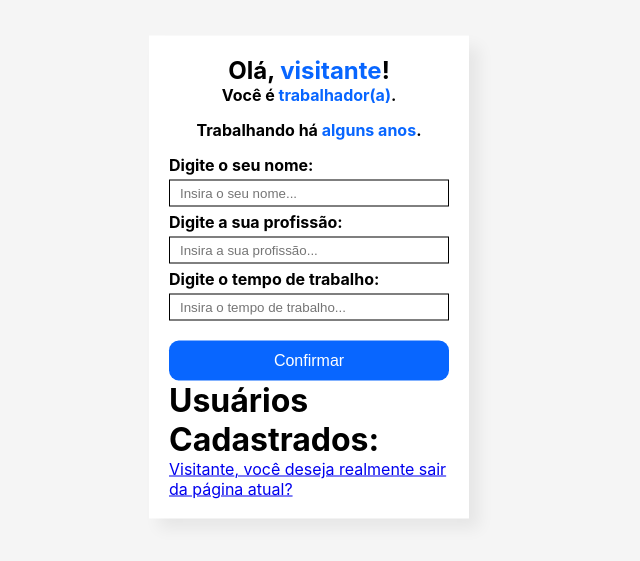
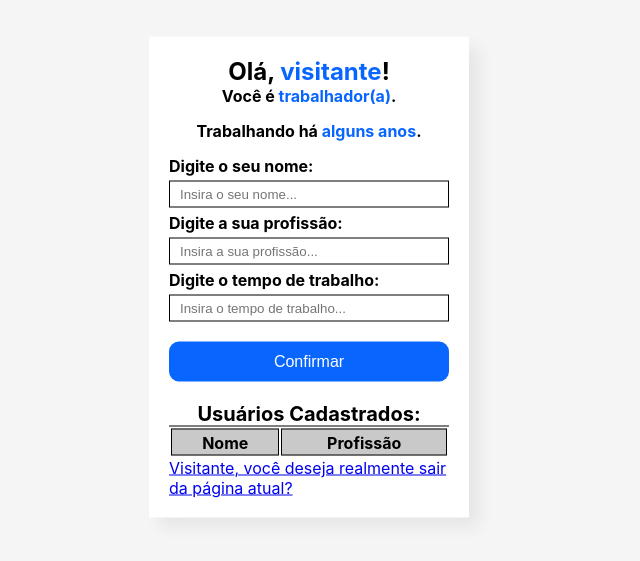
Before and after one commit to Joa0Gustav0/ReactJS, a React (Create React App) app in the folder ex002/: page / in a window 1280 px wide. Shown: the part 123-684 px from the top of the page, without its empty margins (331-971 px from the left). Built offline with nearby package versions, Linux system fonts and the light colour scheme.

Commit message:
📚 Studying React

```diff
--- a/ex002/src/App.css
+++ b/ex002/src/App.css
@@ -3,6 +3,9 @@
   padding: 0;
   user-select: none;
   box-sizing: border-box;
+}
+::-webkit-scrollbar{
+  display: none;
 }
 body{
   position: relative;
--- a/ex002/src/components/UsersList.js
+++ b/ex002/src/components/UsersList.js
@@ -1,13 +1,29 @@
+import styles from './styles/UsersList.module.css'
+
 export default function UserList({usersArray}){
+    console.log(usersArray)
     return(
         <>
-            <h1>Usuários Cadastrados:</h1>
-            {
-                    usersArray.map((currentUser) => (
-                        <p>Name: {currentUser.name} | Job: {currentUser.job}</p>
-                    ))
-            }
-            {console.log(usersArray)}
+            <h1 className={styles.title}>Usuários Cadastrados:</h1>
+            <table className={styles.usersBox}>
+                <thead>
+                    <tr>
+                        <th className={styles.usersBox__title} key="name-title">Nome</th>
+                        <th className={styles.usersBox__title}>Profissão</th>
+                    </tr>
+                </thead>
+                <tbody>
+                    {usersArray.length > 0 && (
+                        usersArray.map((currentUser, currentI) => (
+
+                            <tr key={currentUser.name + currentI}>
+                                <td className={styles.usersBox__data}>{currentUser.name}</td>
+                                <td className={styles.usersBox__data}>{currentUser.job}</td>
+                            </tr>
+                        )))
+                    }
+                </tbody>
+            </table>
         </>
     )
 }
--- a/ex002/src/components/styles/DisplayName.module.css
+++ b/ex002/src/components/styles/DisplayName.module.css
@@ -2,6 +2,7 @@
   width: 100%;
   font-size: 1.5rem;
   text-align: center;
+  word-break: break-all;
 }
 span{
   color: #0866FF;
--- /dev/null
+++ b/ex002/src/components/styles/UsersList.module.css
@@ -0,0 +1,23 @@
+.title{
+    width: 100%;
+    margin-top: 20px;
+    font-size: 1.25em;
+    text-align: center;
+    border-bottom: 1px solid black;
+}
+.usersBox{
+    width: 100%;
+    max-height: 50px;
+    overflow-y: scroll;
+}
+.usersBox__title{
+    padding: 2.5px;
+    border: 1px solid black;
+    background-color: rgb(201, 201, 201);
+}
+.usersBox__data{
+    padding: 2.5px;
+    text-align: center;
+    word-break: break-all;
+    border: 1px solid black;
+}
--- /dev/null
+++ b/package.json
@@ -0,0 +1,5 @@
+{
+  "dependencies": {
+    "react-router-dom": "^6.16.0"
+  }
+}
```
Also changed, not shown: 1 other file (tests, documents, lock files or other folders).
